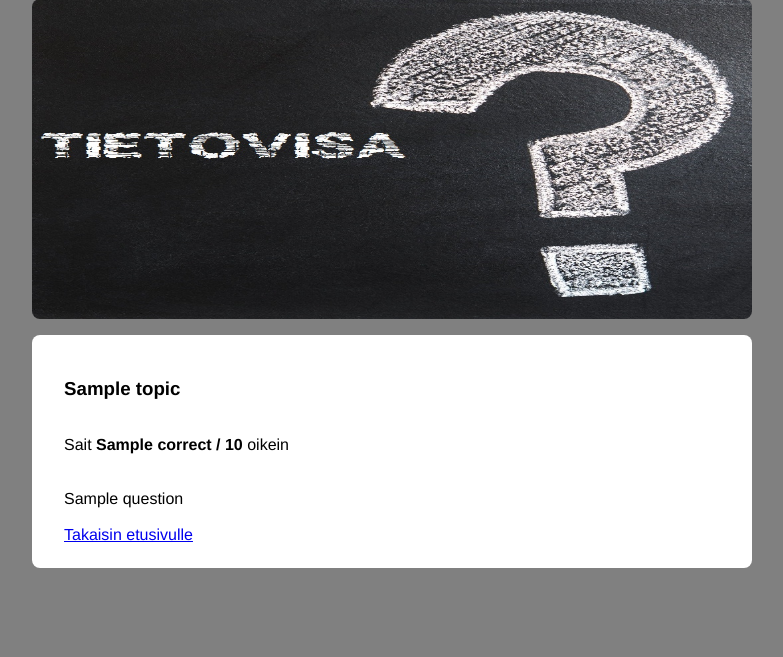
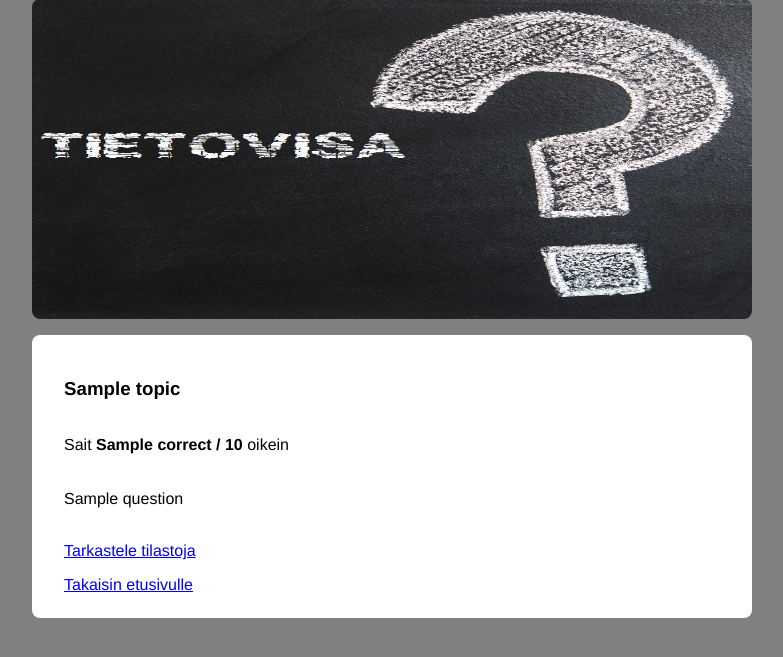
Before and after one commit to tietotuomas/Tietovisa, a Flask app: template templates/result.html in a window 1280 px wide. Shown: the part 17-674 px from the top of the page, without its empty margins (248-1031 px from the left). Run offline with Flask 2, Linux system fonts and the light colour scheme; the visitor is signed in with stand-in values (Sample User, id 1); the template is opened without the code that fills it: most values are stand-ins (such as "Sample title", 1, 10 or a date in 2020); parts of the project's set-up code (start-up, migrations or seed data) failed here and were passed over.

Commit message:
Add "stats" link

```diff
--- a/templates/result.html
+++ b/templates/result.html
@@ -57,6 +57,7 @@
 
 
     <br>
+    <p><a href="/stats">Tarkastele tilastoja</a></p>
     <a href="/">Takaisin etusivulle</a>
     {% else %}
     <a href="/login">Kirjaudu sisään</a>
```
